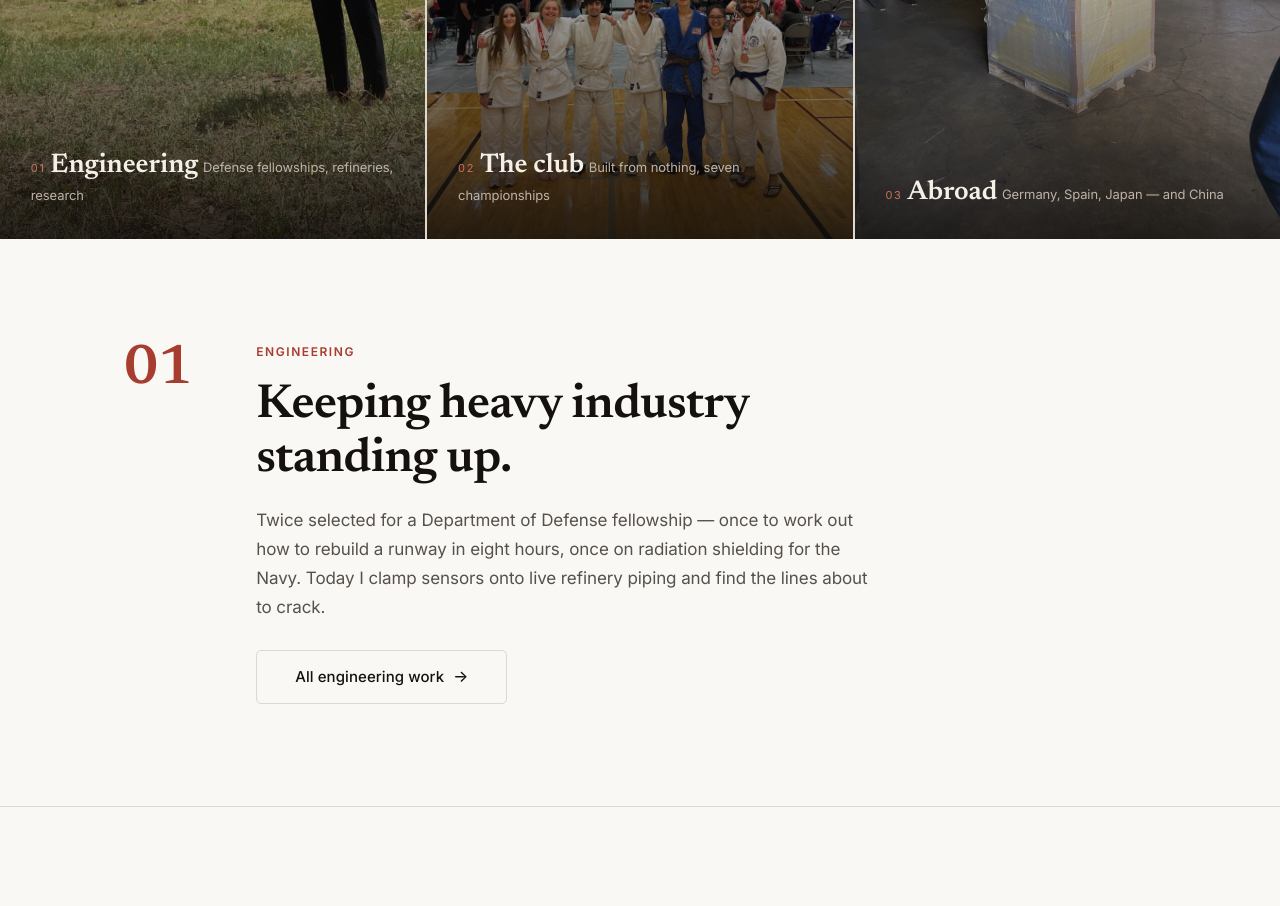
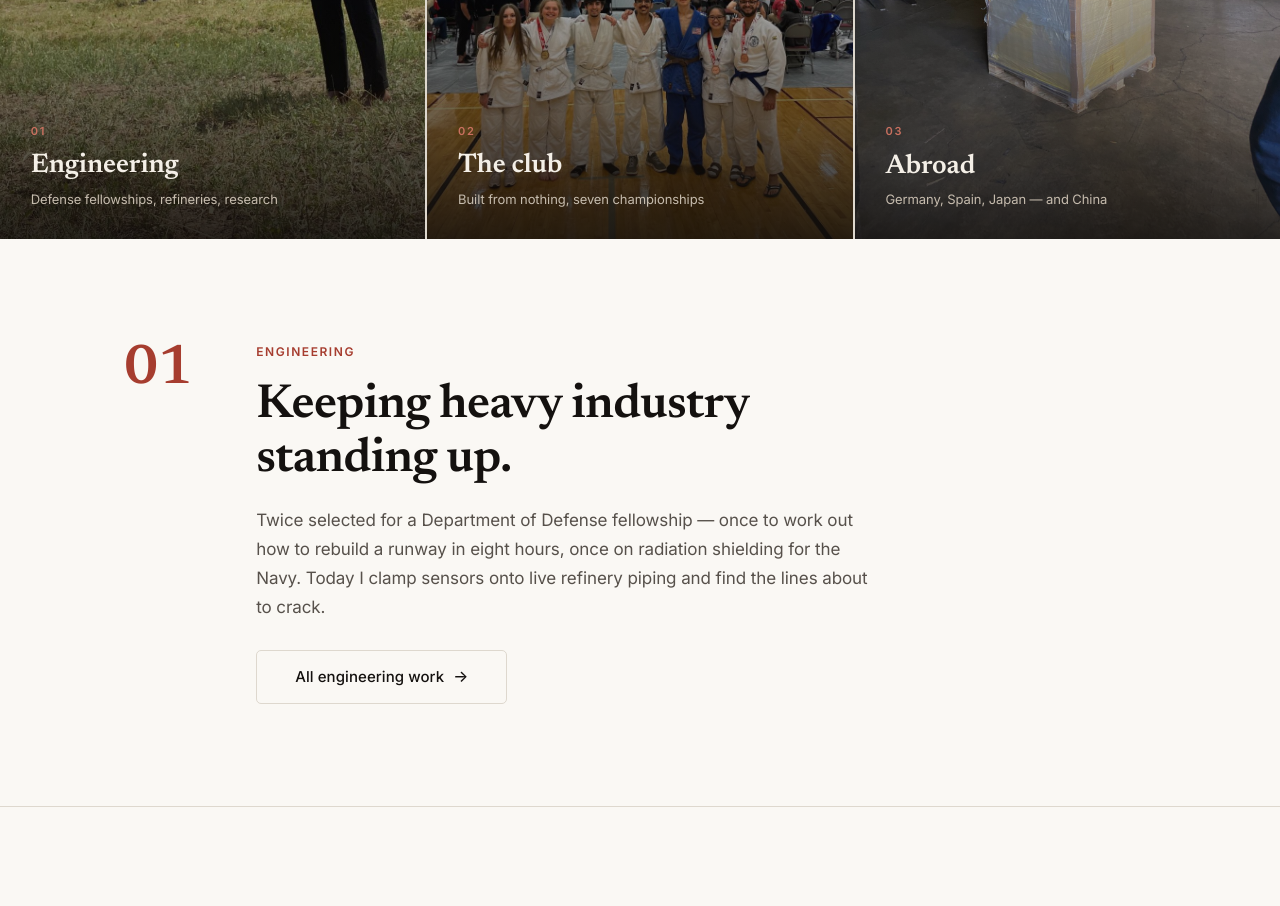
Before and after one commit to haazem-t/haazem-t.github.io, a plain HTML site: page v2-tiles.html in a window 1280 px wide. Shown: the part 920-1826 px from the top of the page. Drawn offline with Linux system fonts and the light colour scheme.

Commit message:
Fix tile label stacking in layout samples

```diff
--- a/v2-tiles.html
+++ b/v2-tiles.html
@@ -24,10 +24,11 @@ function phFallback(img){var d=document.createElement('div');d.className=img.get
 .tile:hover{ text-decoration:none; }
 .tile__veil{ position:absolute; inset:0; background:linear-gradient(to top, rgba(14,11,9,.88) 0%, rgba(14,11,9,.25) 48%, rgba(14,11,9,0) 72%); }
 .tile__body{ position:absolute; inset:auto 0 0 0; padding:clamp(22px,2.4vw,34px); color:#f4efe7; }
-.tile__num{ font-family:var(--font); font-size:11px; letter-spacing:.16em; color:var(--accent-lt); margin-bottom:10px; }
+.tile__num,.tile__title,.tile__sub{ display:block; }
+.tile__num{ font-family:var(--font); font-size:11px; font-weight:600; letter-spacing:.16em; color:var(--accent-lt); margin-bottom:10px; }
 .tile__title{ font-family:var(--font-disp); font-weight:600; font-size:clamp(20px,2.2vw,27px);
   font-variation-settings:"opsz" 26; line-height:1.15; }
-.tile__sub{ font-size:13px; color:#bdb3a6; margin-top:8px; }
+.tile__sub{ font-size:13px; line-height:1.45; color:#c6bcae; margin-top:8px; }
 @media (max-width:820px){ .tiles{ grid-template-columns:1fr; } .tile{ aspect-ratio:16/10; } }
 
 /* Chapters below, text-led since the tiles already carried the pictures */
```
Also changed, not shown: v3-grid.html (+2 -1 lines).
